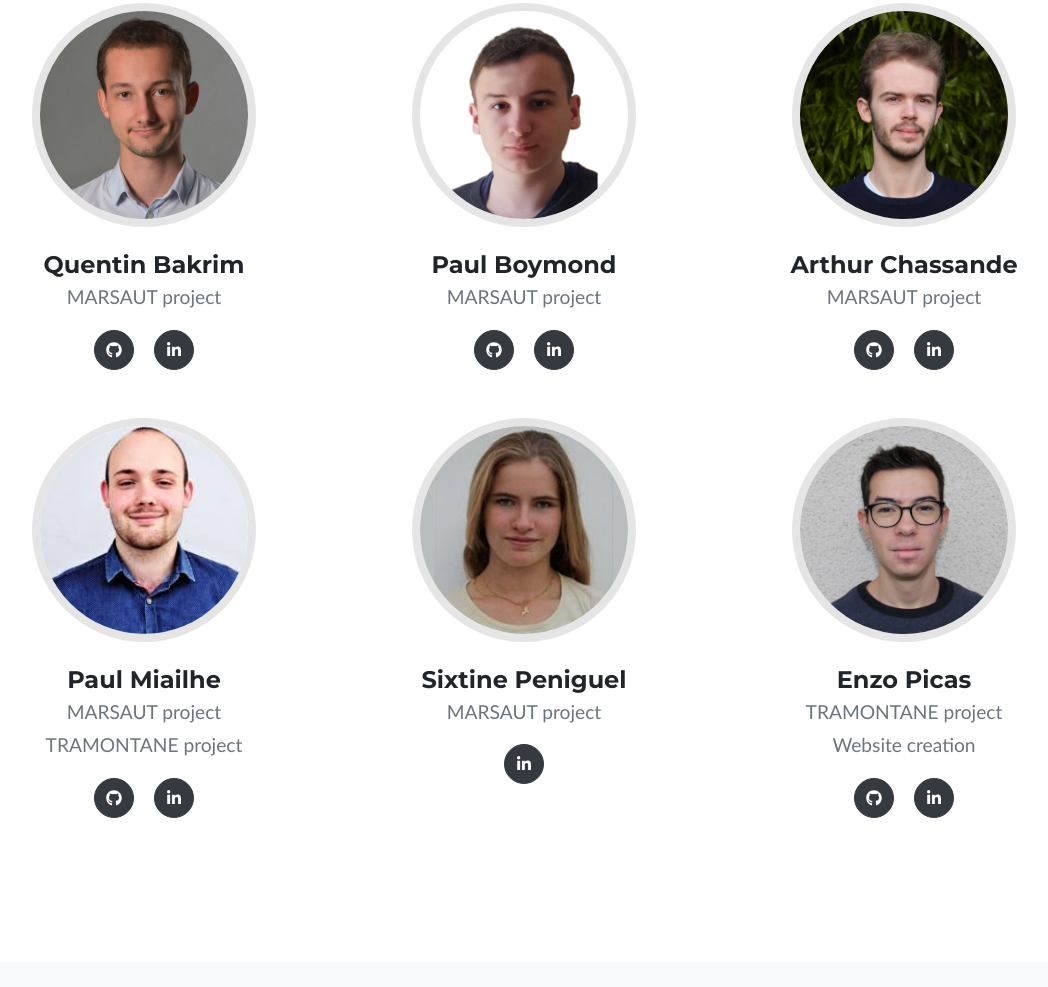
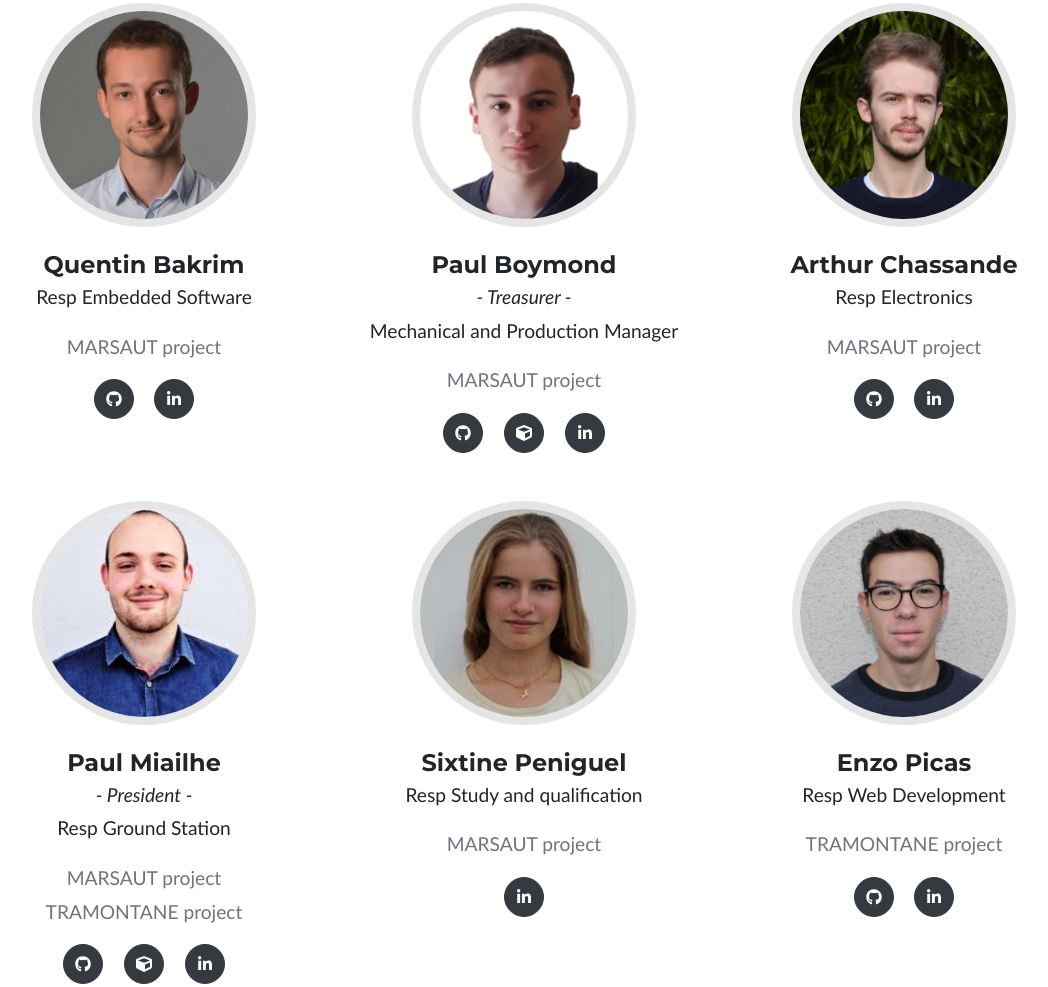
Before and after one commit to MinesSpace/MinesSpace.github.io, a plain HTML site: page en/index.html in a window 1280 px wide. Shown: the part 2996-3983 px from the top of the page, without its empty margins (116-1164 px from the left). Drawn offline with nearby package versions, Linux system fonts and the light colour scheme; a web font is replaced by a local one.

Commit message:
update member satus

```diff
--- a/en/index.html
+++ b/en/index.html
@@ -171,6 +171,9 @@
                         <div class="team-member">
                             <img class="mx-auto rounded-circle" src="../assets/img/team/quentin.png" alt="" />
                             <h4>Quentin Bakrim</h4>
+                            <p class="text-mutded">
+                                Resp Embedded Software
+                            </p>
                             <p class="text-muted">MARSAUT project</p>
                             <a class="btn btn-dark btn-social mx-2" href="https://github.com/Sekkan" target="_blank"><i class="fab fa-github"></i></a>
                             <a class="btn btn-dark btn-social mx-2" href="https://www.linkedin.com/in/quentin-bakrim/" target="_blank"><i class="fab fa-linkedin-in"></i></a>
@@ -180,8 +183,13 @@
                         <div class="team-member">
                             <img class="mx-auto rounded-circle" src="../assets/img/team/paulb.png" alt="" />
                             <h4>Paul Boymond</h4>
+                            <p class="text-mutded">
+                                <i>- Treasurer -</i></br>
+                                Mechanical and Production Manager
+                            </p>
                             <p class="text-muted">MARSAUT project</p>
                             <a class="btn btn-dark btn-social mx-2" href="https://github.com/Dev-pab" target="_blank"><i class="fab fa-github"></i></a>
+                            <a class="btn btn-dark btn-social mx-2" href="https://grabcad.com/paul.boymond-1" target="_blank"><i class="fas fa-cube"></i></a>
                             <a class="btn btn-dark btn-social mx-2" href="https://www.linkedin.com/in/paul-boymond-a4a701195/" target="_blank"><i class="fab fa-linkedin-in"></i></a>
                         </div>
                     </div>
@@ -189,6 +197,9 @@
                         <div class="team-member">
                             <img class="mx-auto rounded-circle" src="../assets/img/team/arthur.png" alt="" />
                             <h4>Arthur Chassande</h4>
+                            <p class="text-mutded">
+                                Resp Electronics
+                            </p>
                             <p class="text-muted">MARSAUT project</p>
                             <a class="btn btn-dark btn-social mx-2" href="https://github.com/ArthurCHASSANDE" target="_blank"><i class="fab fa-github"></i></a>
                             <a class="btn btn-dark btn-social mx-2" href="https://www.linkedin.com/in/arthur-chassande-a1a009173/" target="_blank"><i class="fab fa-linkedin-in"></i></a>
@@ -198,8 +209,13 @@
                         <div class="team-member">
                             <img class="mx-auto rounded-circle" src="../assets/img/team/paulm.png" alt="" />
                             <h4>Paul Miailhe</h4>
+                            <p class="text-mutded">
+                                <i>- President -</i></br>
+                                Resp Ground Station
+                            </p>
                             <p class="text-muted">MARSAUT project</br>TRAMONTANE project</p>
                             <a class="btn btn-dark btn-social mx-2" href="https://github.com/axpaul" target="_blank"><i class="fab fa-github"></i></a>
+                            <a class="btn btn-dark btn-social mx-2" href="https://grabcad.com/paul.miailhe-1" target="_blank"><i class="fas fa-cube"></i></a>
                             <a class="btn btn-dark btn-social mx-2" href="https://www.linkedin.com/in/paul-miailhe-741272156/" target="_blank"><i class="fab fa-linkedin-in"></i></a>
                         </div>
                     </div>
@@ -207,6 +223,9 @@
                         <div class="team-member">
                             <img class="mx-auto rounded-circle" src="../assets/img/team/sixtine.png" alt="" />
                             <h4>Sixtine Peniguel</h4>
+                            <p class="text-mutded">
+                                Resp Study and qualification
+                            </p>
                             <p class="text-muted">MARSAUT project</p>
                             <a class="btn btn-dark btn-social mx-2" href="https://www.linkedin.com/in/sixtine-peniguel-b60452170/" target="_blank"><i class="fab fa-linkedin-in"></i></a>
                         </div>
@@ -215,7 +234,10 @@
                         <div class="team-member">
                             <img class="mx-auto rounded-circle" src="../assets/img/team/enzo.png" alt="" />
                             <h4>Enzo Picas</h4>
-                            <p class="text-muted">TRAMONTANE project</br>Website creation</p>
+                            <p class="text-mutded">
+                                Resp Web Development
+                            </p>
+                            <p class="text-muted">TRAMONTANE project</p>
                             <a class="btn btn-dark btn-social mx-2" href="https://github.com/enzopicas" target="_blank"><i class="fab fa-github"></i></a>
                             <a class="btn btn-dark btn-social mx-2" href="https://www.linkedin.com/in/enzo-picas/" target="_blank"><i class="fab fa-linkedin-in"></i></a>
                         </div>
@@ -291,7 +313,7 @@
                                     12-18-2020: RCE1 checked</br>
                                     03-07-2021: RCE2 checked</br>
                                     06-20-2021: RCE3 checked</br>
-                                    Next step: lift-off! 🚀
+                                    22-07-2021: 🚀 Launch - Engine failure
                                 </p>
                             </div>
                         </div>
```
Also changed, not shown: index.html (+24 -2 lines).
